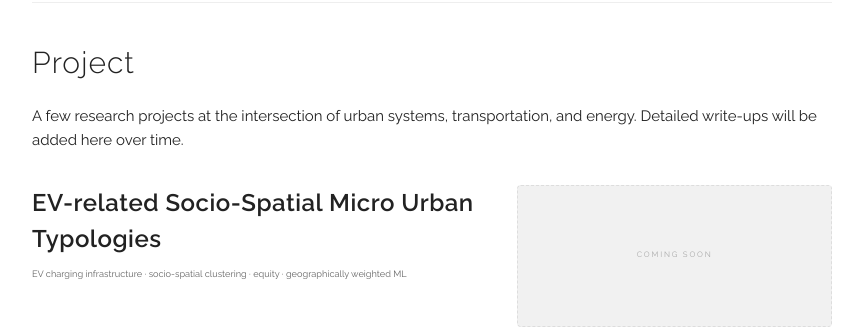
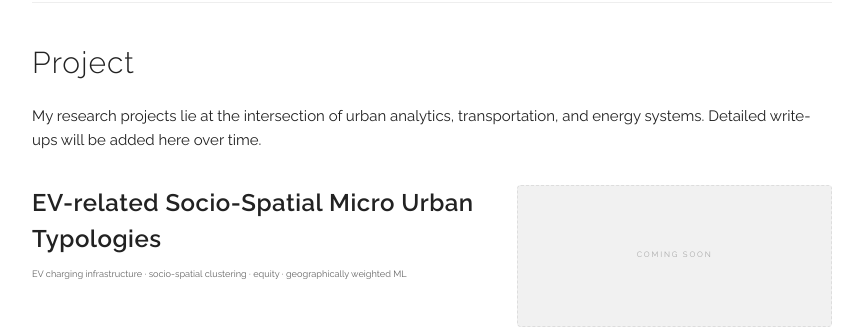
Before and after one commit to ShiQi-Ding/shiqi-ding.github.io, a Jekyll site: the page built from project.html, in a window 1280 px wide. Shown: the part 357-686 px from the top of the page, without its empty margins (208-1072 px from the left). Built offline with Jekyll 4.4.1, drawn with Linux system fonts in a browser that asks for light colours; some web fonts are replaced.

Commit message:
Update project.html

```diff
--- a/project.html
+++ b/project.html
@@ -7,7 +7,7 @@ title: Project
   <h4>Project</h4>
 
   <p>
-    A few research projects at the intersection of urban systems, transportation, and energy. Detailed write-ups will be added here over time.
+    My research projects lie at the intersection of urban analytics, transportation, and energy systems. Detailed write-ups will be added here over time.
   </p>
 
   {% for project in site.data.projects.items %}
```
